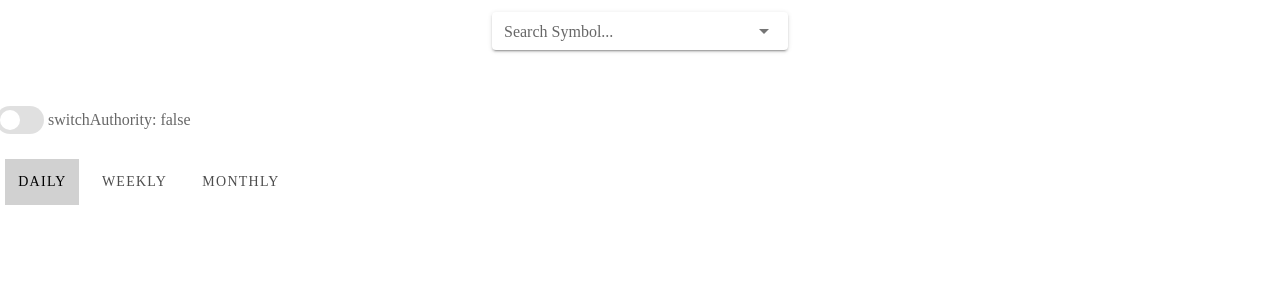
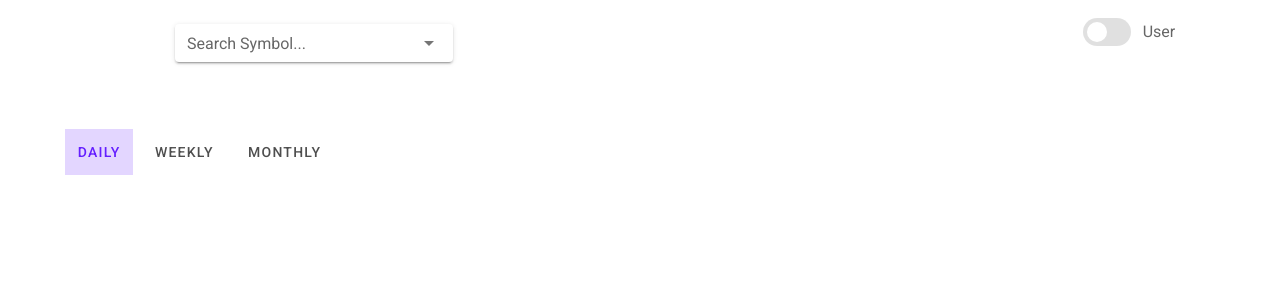
Before and after one commit to Reengen-FullStack-Development-Bootcamp/week-3-homework-gokberk-otlu, a Vue app: page / in a window 1280 px wide. Shown: the top 300 px of the page. Built offline with nearby package versions, Linux system fonts and the light colour scheme.

Commit message:
styles added

```diff
--- a/src/components/AuthoritySwitch.vue
+++ b/src/components/AuthoritySwitch.vue
@@ -1,12 +1,12 @@
 <template>
-    <div>
+    <v-sheet class="p-5">
         <v-switch
         v-model="switchAuthority"
         inset
-        :label="`switchAuthority: ${switchAuthority.toString()}`">
+        color="#12b4c7"
+        :label="switchAuthority ? 'Admin' : 'User'">
         </v-switch>
-        <!-- <p>asdfasdf</p> -->
-    </div>
+    </v-sheet>
 </template>
 
 <script>
--- a/src/components/CandleStick.vue
+++ b/src/components/CandleStick.vue
@@ -1,8 +1,8 @@
 <template>
-  <div>
+  <v-container>
     <time-series />
     <div class="chart-container" ref="chart"></div>
-  </div>
+  </v-container>
 </template>
 
 <script>
--- a/src/components/Navbar.vue
+++ b/src/components/Navbar.vue
@@ -1,7 +1,13 @@
 <template>
     <div>
-        <Search />
-        <AuthoritySwitch />
+        <v-row>
+            <v-col class="col-md-6">
+                <Search />
+            </v-col>
+            <v-col class="offset-md-4">
+                <AuthoritySwitch />
+            </v-col>
+        </v-row>
     </div>
 </template>
 
--- a/src/components/Search.vue
+++ b/src/components/Search.vue
@@ -1,24 +1,20 @@
 <template>
-    <v-row data-app style="margin: 0; display: flex; justify-content: center;">
-        <v-col class="col-lg-3 col-md-3 col-sm-4">
-            <v-autocomplete
-            :items="getMatches"
-            no-filter
-            dense
-            solo
-            label="Search Symbol..."
-            clearable
-            hide-no-data
-            v-model="searchVal"
-            :search-input.sync="searchInput"
-            >
+    <v-container>
+        <v-row data-app class="ma-0 d-flex justify-center">
+            <v-col class="col-lg-6 col-md-6 col-sm-6">
+                <v-autocomplete :items="getMatches" no-filter dense solo label="Search Symbol..." clearable hide-no-data
+                    v-model="searchVal" :search-input.sync="searchInput">
                 </v-autocomplete>
             </v-col>
         </v-row>
+    </v-container>
 </template>
 
 <script>
-import { mapGetters, mapMutations } from 'vuex'
+    import {
+        mapGetters,
+        mapMutations
+    } from 'vuex'
     export default {
         data() {
             return {
@@ -47,7 +43,7 @@ export default {
             },
             searchInput() {
                 // dispatch action to get matches
-            if(!this.selectionEvent && this.searchInput && this.searchInput.length >= 3) {
+                if (!this.selectionEvent && this.searchInput && this.searchInput.length >= 3) {
                     this.$store.dispatch('apiSearchData', this.searchInput);
                     console.log('DISPATCH');
                 }
--- a/src/components/TimeSeries.vue
+++ b/src/components/TimeSeries.vue
@@ -1,5 +1,5 @@
 <template>
-    <v-btn-toggle v-model="timeSeriesText" tile color="deep-purple accent-3" group>
+    <v-btn-toggle v-model="timeSeriesText" tile color="deep-purple accent-3" group class="mb-10">
         <v-btn value="DAILY">
             DAILY
         </v-btn>
--- a/src/views/Home.vue
+++ b/src/views/Home.vue
@@ -1,9 +1,9 @@
 <template>
-    <div>
+    <v-app>
         <Navbar />
         <!-- <Search /> -->
         <candle-stick />
-    </div>
+    </v-app>
 </template>
 
 <script>
```
Lines whose indentation alone changed are shown as unchanged.
